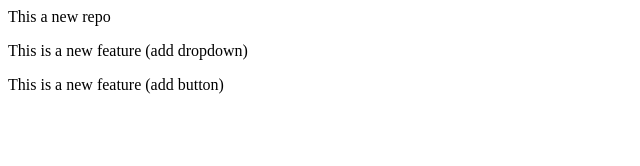
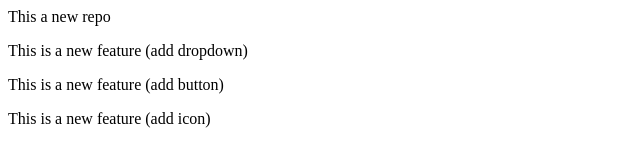
Before and after one commit to deekshaj25/Localrepo, a plain HTML site: page index.html in a window 1280 px wide. Shown: the whole page, without its empty margins (0-640 px from the left). Drawn offline with Linux system fonts and the light colour scheme.

Commit message:
added icon

```diff
--- a/index.html
+++ b/index.html
@@ -1,3 +1,4 @@
 <p>This a new repo</p>
 <p>This is a new feature (add dropdown)</p>
 <p>This is a new feature (add button)</p>
+<p>This is a new feature (add icon)</p>
```
